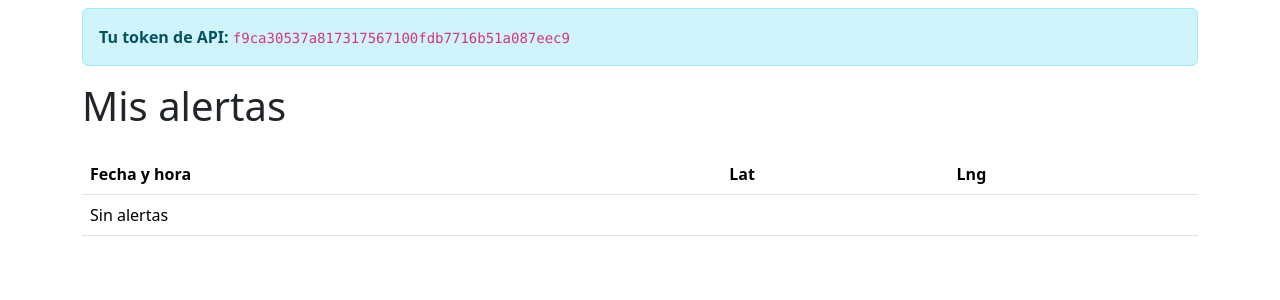
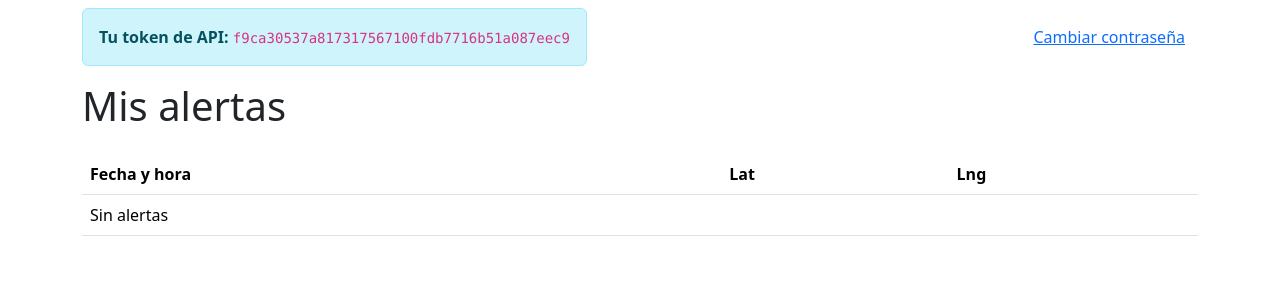
Before and after one commit to ignaciogonlez/protectiON, a Django app: page / in a window 1280 px wide. Shown: the part 56-356 px from the top of the page. Run offline with Django 5.2, Linux system fonts and the light colour scheme; a user stored in the database is signed in; data comes from the database, SQL or seed files in the repository; data that the repository does not hold is empty.

Commit message:
cambio contra bien

```diff
--- a/appProtectiOn/templates/alertas/lista.html
+++ b/appProtectiOn/templates/alertas/lista.html
@@ -1,9 +1,13 @@
 {% extends 'alertas/base.html' %}
+
 {% block content %}
-  <div class="mb-3">
-    <div class="alert alert-info">
+  <div class="d-flex justify-content-between align-items-center mb-3">
+    <div class="alert alert-info mb-0">
       <strong>Tu token de API:</strong>
       <code>{{ token }}</code>
+    </div>
+    <div>
+      <a class="btn btn-link" href="{% url 'password_change' %}">Cambiar contraseña</a>
     </div>
   </div>
 
--- a/appProtectiOn/templates/registration/login.html
+++ b/appProtectiOn/templates/registration/login.html
@@ -13,9 +13,7 @@
       ¿No tienes cuenta?
       <a href="{% url 'signup' %}">Regístrate aquí</a>
     </p>
-    <p>
-      <a href="{% url 'password_change' %}">Cambiar contraseña</a>
-    </p>
+    <!-- Enlace de cambiar contraseña eliminado según lo solicitado -->
   </div>
 </div>
 {% endblock %}
```
